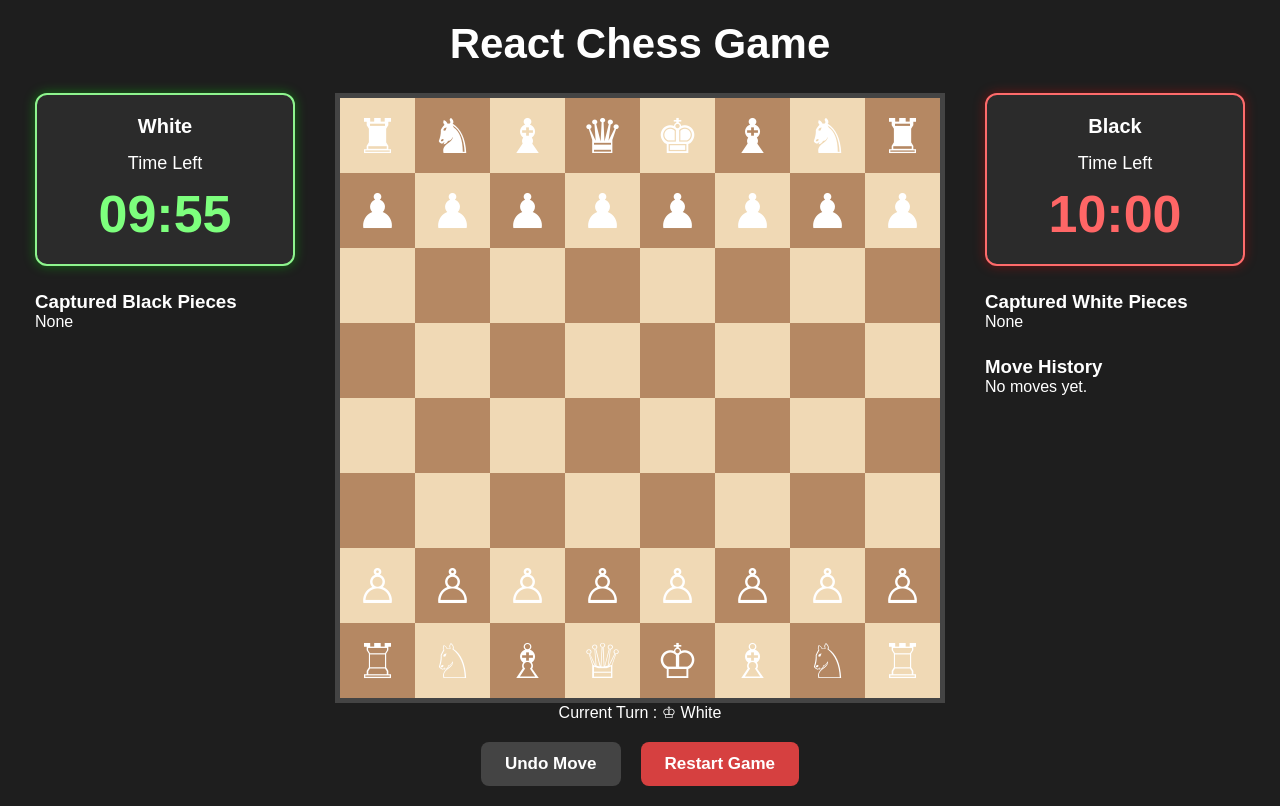
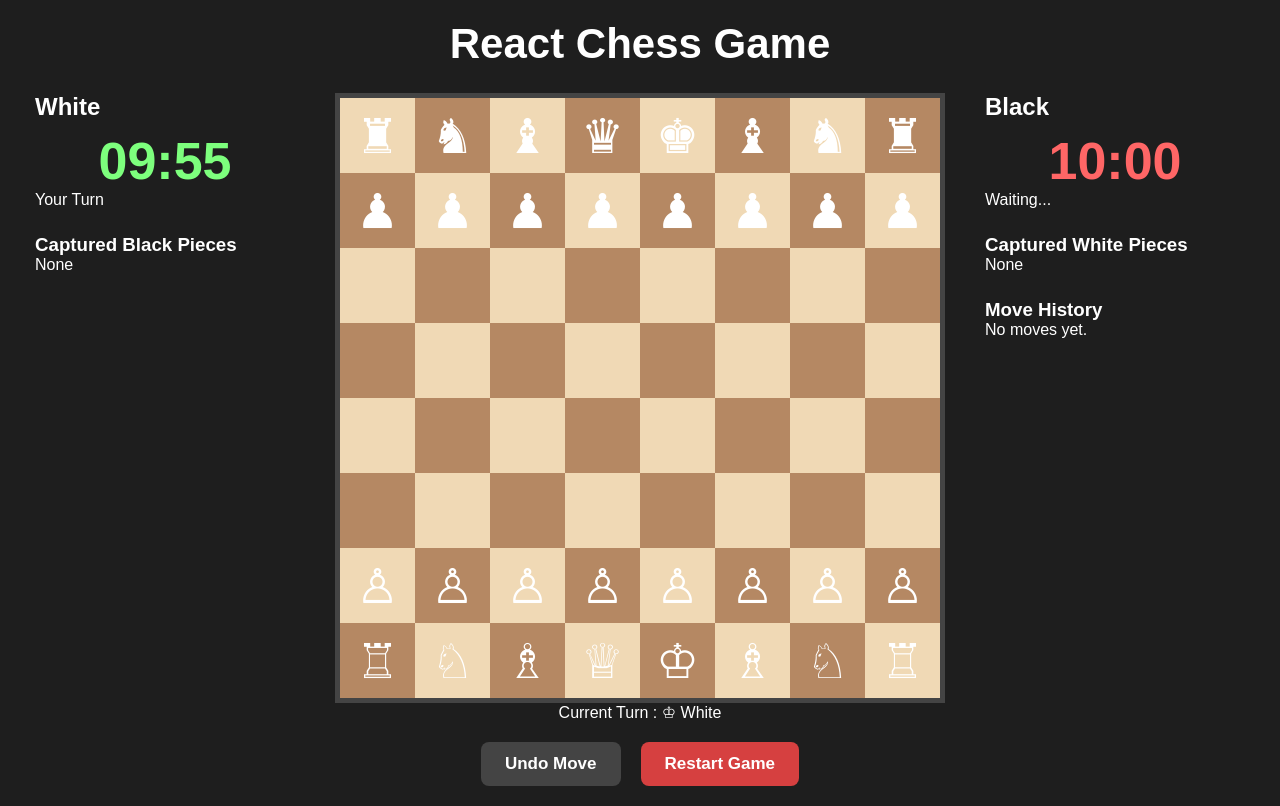
Before and after one commit to abhaygutte013/AbhayGutte_Task32, a React (Vite) app: page / in a window 1280 px wide. Built offline with nearby package versions, Linux system fonts and the light colour scheme.

Commit message:
Update PlayerCard.jsx

```diff
--- a/components/PlayerCard.jsx
+++ b/components/PlayerCard.jsx
@@ -2,22 +2,17 @@ import Timer from "/components/Timer.jsx";
 
 function PlayerCard({
   player,
+  color,
   time,
   setTime,
   currentPlayer,
   gameOver,
-  color,
 }) {
   return (
-    <div
-      className={`panel-box ${
-        color === "white" ? "white-card" : "black-card"
-      }`}
-    >
-      <h2 className="player-name">{player}</h2>
-
-      <p className="time-label">Time Left</p>
-
+    <div className="player-card">
+      <h2>
+        {player}
+      </h2>
       <Timer
         time={time}
         setTime={setTime}
@@ -25,8 +20,18 @@ function PlayerCard({
         player={color}
         gameOver={gameOver}
       />
+      <p
+        className={
+          currentPlayer === color
+            ? "active-player"
+            : ""
+        }
+      >
+        {currentPlayer === color
+          ? "Your Turn"
+          : "Waiting..."}
+      </p>
     </div>
   );
 }
-
 export default PlayerCard;
```
